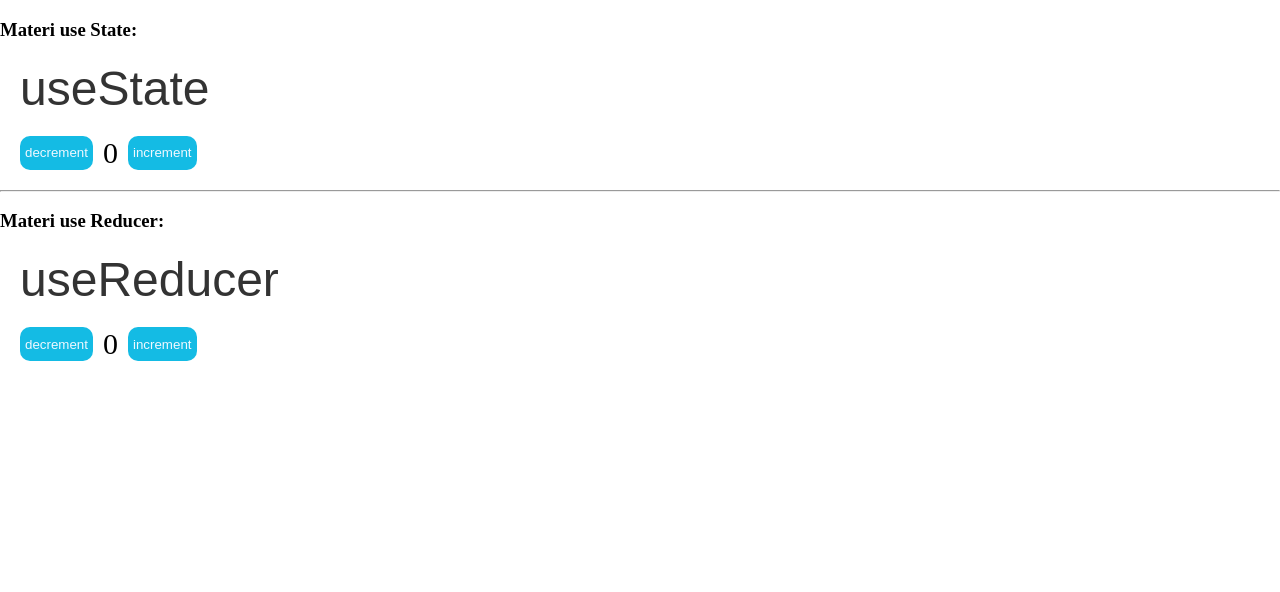
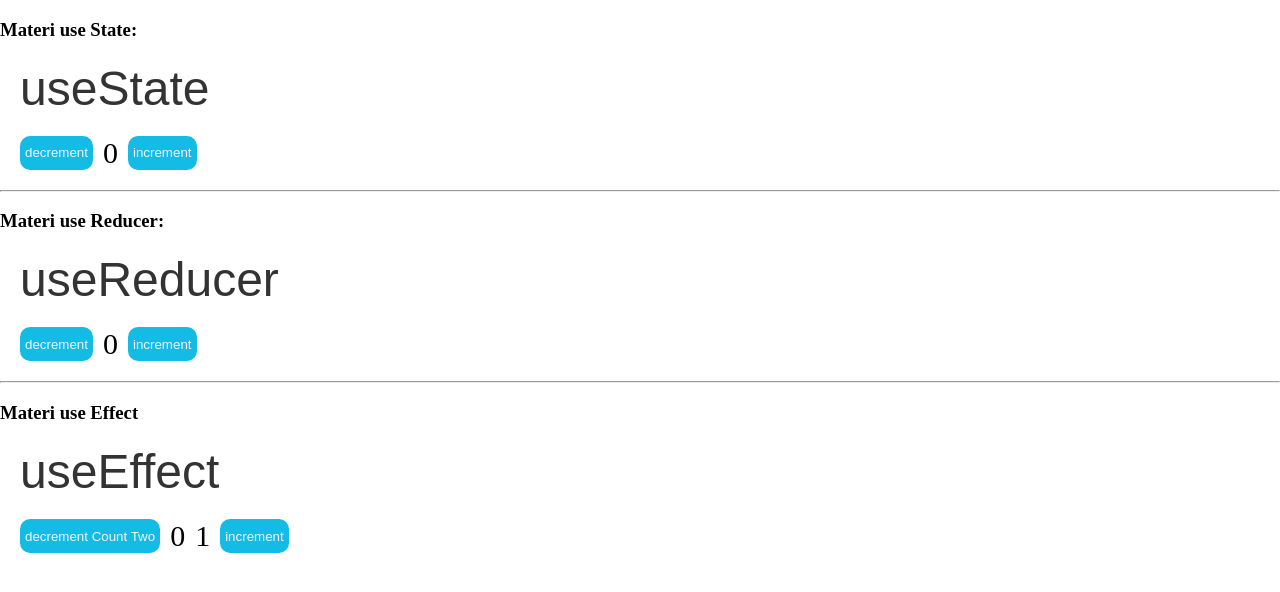
Before and after one commit to iqbalrivaldi28/React-Hooks, a React (Vite) app: page / in a window 1280 px wide. Shown: the top 592 px of the page. Built offline with nearby package versions, Linux system fonts and the light colour scheme.

Commit message:
feat: add useEffect concept

```diff
--- a/src/App.jsx
+++ b/src/App.jsx
@@ -1,4 +1,5 @@
 import './App.css';
+import UseEffectComponent from './hooks/UseEffectComponent';
 import UseReducerComponents from './hooks/UseReducerComponents';
 import UseStateComponent from './hooks/UseStateComponent';
 
@@ -12,6 +13,10 @@ function App() {
       <hr />
       <h3>Materi use Reducer:</h3>
       <UseReducerComponents />
+
+      <hr />
+      <h3>Materi use Effect</h3>
+      <UseEffectComponent />
     </>
 
   )
--- /dev/null
+++ b/src/hooks/UseEffectComponent.jsx
@@ -0,0 +1,32 @@
+import React, { useEffect, useState } from 'react';
+
+const UseEffectComponent = () => {
+  const [count, setCount] = useState(0);
+  const [countTwo, setCountTwo] = useState(1);
+
+  useEffect(() => {
+    console.log('use Effect running');
+  }, [countTwo]); //? use effect akan berkerja jika ada perubahan pada state countTwo saja
+
+  const handleIncrement = () => {
+    setCount((count) => count + 1);
+  };
+
+  const handleDecrement = () => {
+    setCountTwo((countTwo) => countTwo - 1);
+  };
+
+  return (
+    <div>
+      <div className="hooks">useEffect</div>
+      <div className="content">
+        <button onClick={handleDecrement}>decrement Count Two</button>
+        <div>{count}</div>
+        <div>{countTwo}</div>
+        <button onClick={handleIncrement}>increment</button>
+      </div>
+    </div>
+  );
+};
+
+export default UseEffectComponent;
```
